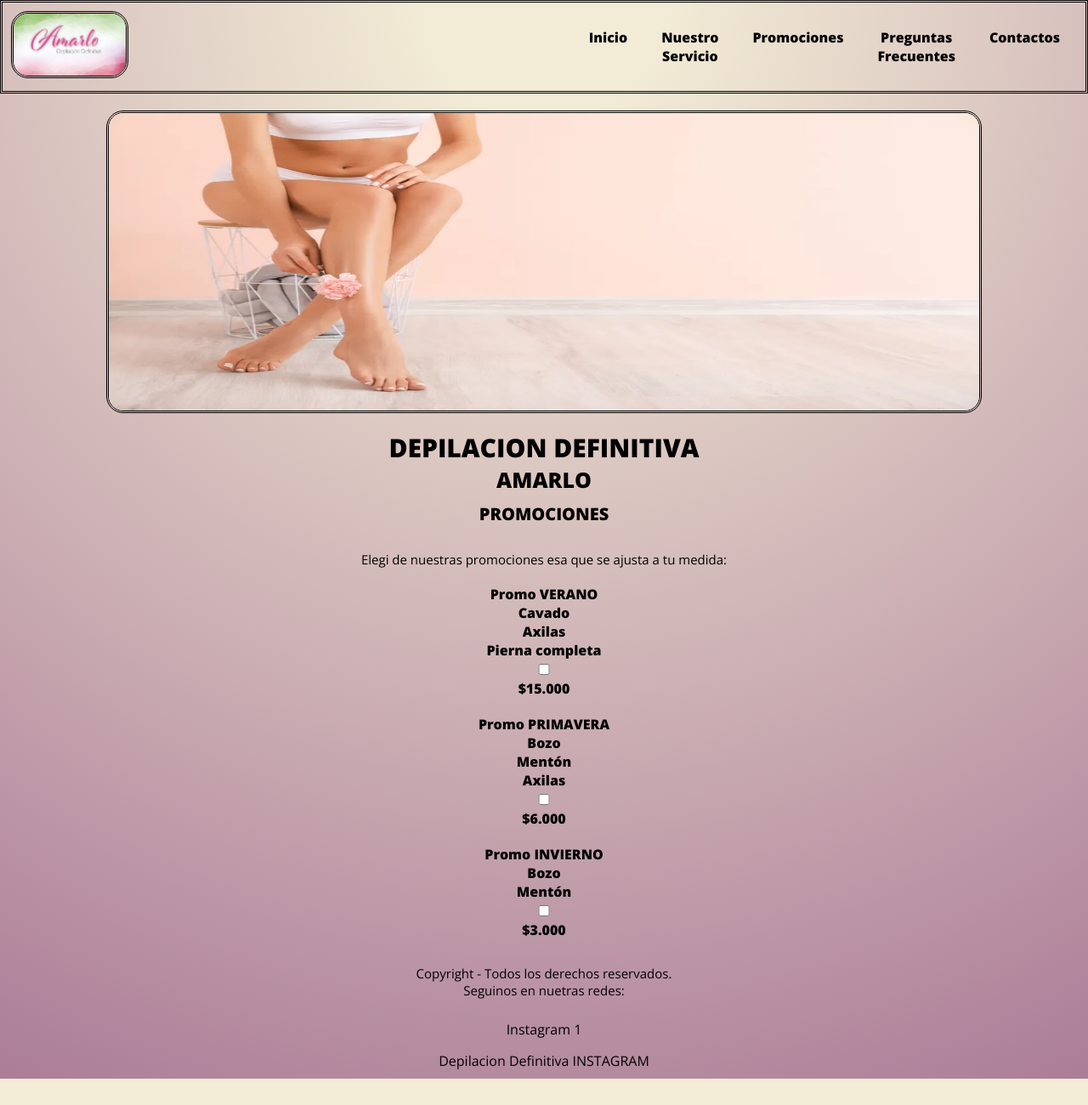
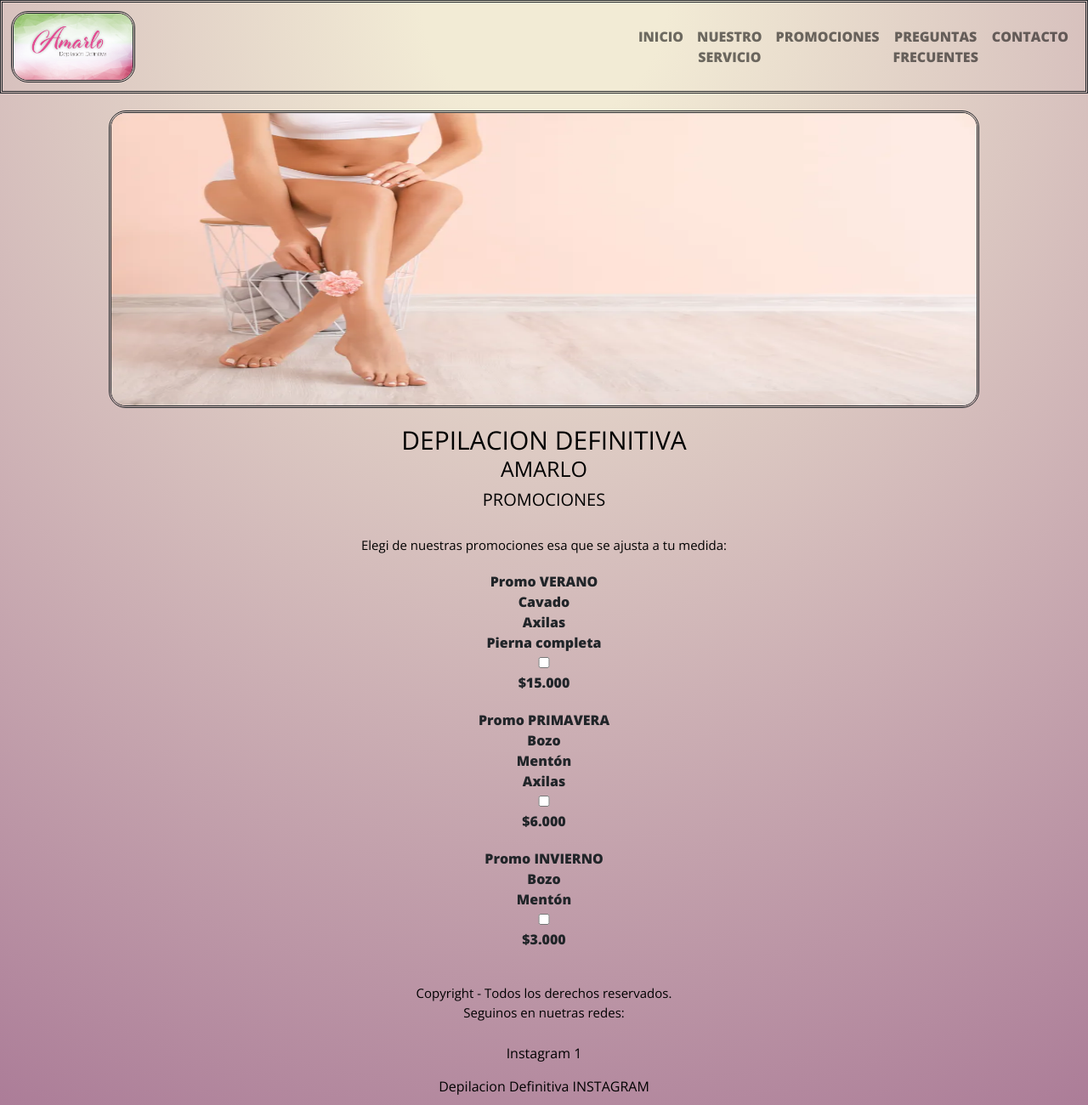
Before and after one commit to RominaArruti/depilaciondefinitiva, a plain HTML site: page promociones.html in a window 1280 px wide. Shown: the whole page at 85% size. Before the commit the page ends 1269 px from the top, so only its background shows below. Drawn offline with nearby package versions, Linux system fonts and the light colour scheme.

Commit message:
agregando grillas con bootstrap en la pagina promociones

```diff
--- a/promociones.html
+++ b/promociones.html
@@ -10,6 +10,8 @@
 	<link rel="preconnect" href="https://fonts.gstatic.com" crossorigin>
 	<link href="https://fonts.googleapis.com/css2?family=Open+Sans:ital,wght@0,400;0,800;1,300&family=Roboto:ital,wght@0,400;0,700;0,900;1,400&display=swap" rel="stylesheet">
 	<script src="https://kit.fontawesome.com/ad976c2b19.js" crossorigin="anonymous"></script>
+	<!-- CSS only -->
+	<link href="https://cdn.jsdelivr.net/npm/bootstrap@5.2.0/dist/css/bootstrap.min.css" rel="stylesheet" integrity="sha384-gH2yIJqKdNHPEq0n4Mqa/HGKIhSkIHeL5AyhkYV8i59U5AR6csBvApHHNl/vI1Bx" crossorigin="anonymous">
 	<link rel="stylesheet" type="text/css" href="estilos/estilos.css"/>
 </head>
 
@@ -20,19 +22,37 @@
 			<div class="menu-img">
 				<img src="imagenes/img-logo.png" alt="logo"/>
 		 	</div>
-		 	<div class="menu-nav">
-		 		<button class="menu_btn">Menú</button>
-				<nav class="menu-ul">
-					<ul class="menu-li">
-						<li><a href="index.html">Inicio</a></li>
-						<li><a href="nuestro-servicio.html">Nuestro Servicio</a></li>
-						<li><a href="#">Promociones</a></li>
-						<li><a href="preguntasfrecuentes.html">Preguntas Frecuentes</a></li>
-						<li><a href="contactos.html">Contactos</a></li>
+		 		<nav class="navbar navbar-expand-lg">
+
+			  <div class="container-fluid">
+
+			      <button class="navbar-toggler" type="button" data-bs-toggle="collapse" data-bs-target="#navbarNav" aria-controls="navbarNav" aria-expanded="false" aria-label="Toggle navigation">
+			      <span class="navbar-toggler-icon"></span>
+			      </button>
+
+			    <div class="collapse navbar-collapse" id="navbarNav">
+				      <ul class="navbar-nav">
+				      	<li>
+				      		<a class="nav-link" href="index.html">INICIO</a>
+				      	</li>
+				        <li class="nav-item">
+				          <a class="nav-link" href="nuestro-servicio.html">NUESTRO SERVICIO</a>
+				        </li>
+				        <li class="nav-item">
+				          <a class="nav-link" href="#">PROMOCIONES</a>
+				        </li>
+				        <li class="nav-item">
+				          <a class="nav-link" href="preguntasfrecuentes.html">PREGUNTAS FRECUENTES</a>
+				        </li>
+				        <li class="nav-item">
+				          <a class="nav-link" href="contactos.html">CONTACTO</a>
+				        </li>
 				      </ul>
-				</nav>
 			     </div>
 
+			  </div>
+
+			</nav>
 	    </div>
 
     </header>
@@ -67,8 +87,11 @@
 
 		<section>
 
+			<div class="container">
+		 	<div class="row">
+
+		 		<div class="col col-md-12">
 				     <form class="promociones">
-				<div>
 					      <label class="input">Promo VERANO
 							  <ul>
 								<li>Cavado</li>
@@ -78,10 +101,11 @@
 								<input type="checkbox" name="promo1"/>
 								 $15.000
 						  </label>
+					 </form>
 				</div>
 
-
-				<div>
+				<div class="col col-md-12">
+					<form class="promociones">
 						<label class="input">Promo PRIMAVERA
 							<ul>
 								<li>Bozo</li>
@@ -91,9 +115,11 @@
 							<input type="checkbox" name="promo2"/>
 							    $6.000
 						</label>
+					</form>
 				</div>
 
-				<div>
+				<div class="col col-md-12">
+				    <form class="promociones">
 					   <label class="input">Promo INVIERNO
 						 <ul>
 							<li>Bozo</li>
@@ -102,8 +128,10 @@
 						 <input type="checkbox" name="promo3"/>
 						     $3.000
 					   </label>
+				    </form>
 				</div>
-			</form>
+		   </div>
+		 </div>
 
 	    </section>
 
@@ -121,5 +149,8 @@
 
 		</footer>
 
+		<!-- JavaScript Bundle with Popper -->
+	<script src="https://cdn.jsdelivr.net/npm/bootstrap@5.2.0/dist/js/bootstrap.bundle.min.js" integrity="sha384-A3rJD856KowSb7dwlZdYEkO39Gagi7vIsF0jrRAoQmDKKtQBHUuLZ9AsSv4jD4Xa" crossorigin="anonymous"></script>
+
 </body>
 </html>
```
Lines whose indentation alone changed are shown as unchanged.
